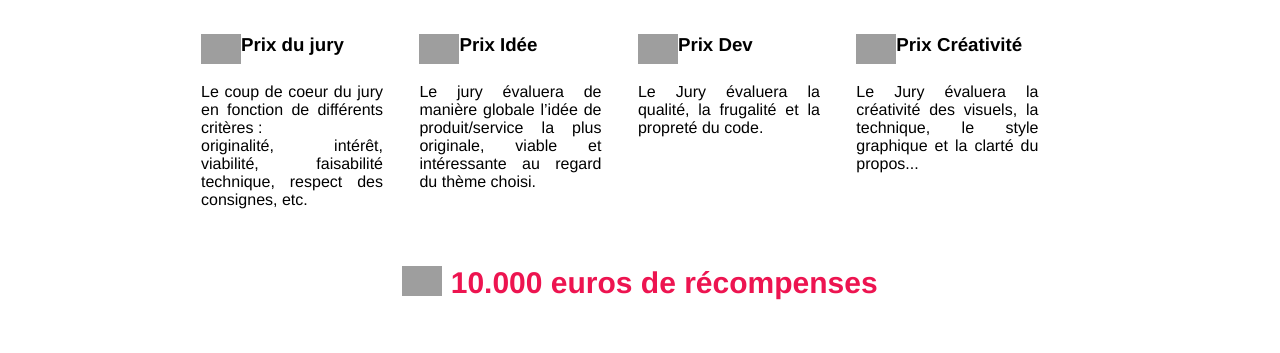
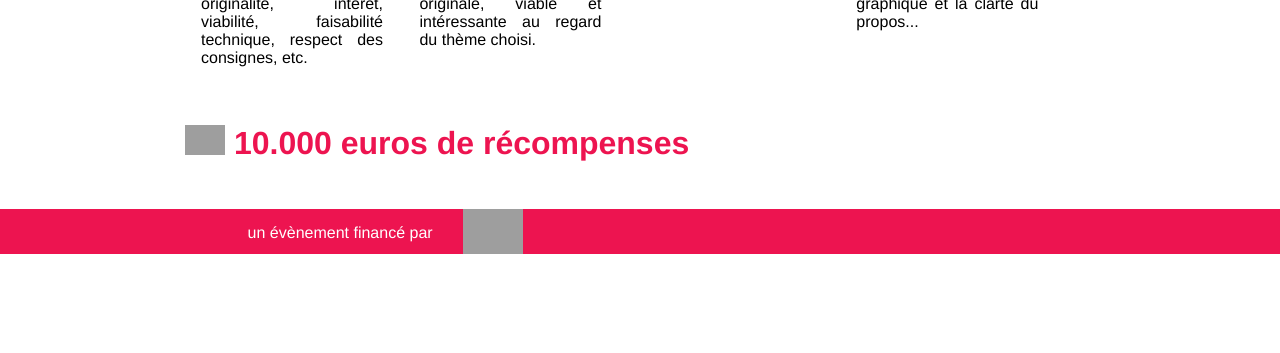
Before and after one commit to Simplon-Narbonne/hackathonGrandSud2, a PHP site: page / in a window 1280 px wide. Shown: the part 3051-3404 px from the top of the page. After the commit the page ends 3305 px from the top, so only its background shows below. Run offline with PHP 8.4, Linux system fonts and the light colour scheme; grey boxes are pictures that could not be loaded.

Commit message:
mise a jour avec un flex

```diff
--- a/landingpage1/assets/css/master.css
+++ b/landingpage1/assets/css/master.css
@@ -1,5 +1,6 @@
 body {
   font-family: "Ubuntu",Helvetica,Arial,Lucida,sans-serif;
+  margin: 0;
 }
 a {
   text-decoration: none;
@@ -11,42 +12,43 @@ strong {
 }
 .contenu {
   max-width: 910px;
+  width: auto;
   margin: auto;
-  margin-top: 110px;
+  margin-top: 6%;
 }
 h2 {
-  font-size: 30px;
-  text-align: center;
+  font-size: 2em;
+  color: #ED1450;
 }
 /*=BANDEAU DU HAUT=*/
-.bandehaut {
+.banniere {
   position: fixed;
   top: 0;
   left: 0;
   width: 100%;
   background-color: #fff;
 }
-.bandeauhaut {
+.bande {
   width: 1044px;
   margin: auto;
   height: 100px;
 }
-.bandeauhaut img {
+.bande img {
   height: 80px;
   display: inline;
   padding: 5px;
   margin: auto;
   vertical-align: middle;
 }
-.bandeauhaut button {
+.bande button {
   display: inline;
   padding: 5px;
   color: #ED1450;;
 }
-.bandeauhaut ul {
+.bande ul {
   display: inline;
 }
-.bandeauhaut li {
+.bande li {
   display: inline;
   padding: 5px;
 }
@@ -95,7 +97,7 @@ h2 {
 .prix h2 {
   color: #ED1450;
 }
-.prix img {
+.prix>.contenu img {
   width: 40px;
   vertical-align: top;
 }
@@ -113,13 +115,15 @@ h2 {
 .fondationsncf {
   background-color: #ED1450;
   color: #fff;
-  height: 41px;
+  height: 45px;
+  display: flex;
+  padding-left: 17%;
 }
 .fondationsncf p {
-  margin-right: 10px;
-  display: inline-block;
+  margin: 15px 30px 0 30px;
+}
+.fondationsncf-img {
 }
 .fondationsncf img {
-  width: 280px;
-  vertical-align: middle;
+  height: 45px;
 }
--- a/landingpage1/index.html
+++ b/landingpage1/index.html
@@ -7,8 +7,8 @@
   </head>
   <body>
     <div class="mainpage">
-      <div class="bandehaut">
-        <div class="bandeauhaut">
+      <div class="banniere">
+        <div class="bande">
 
           <img src="../documents-de-reference/codincamp.png" alt="codincamp" height="" />
           <img src="../documents-de-reference/french-tech.png" alt="french-tech" />
@@ -39,10 +39,14 @@
       <div class="economiedupartage" id="economiedupartage">
 
         <div class="fondationsncf">
+          <div class="fondationsncf-p">
             <p>
               un évènement financé par
             </p>
+          </div>
+          <div class="fondationsncf-img">
             <img src="../documents-de-reference/Logo-Fondation-SNCF.jpg" alt="Fondation SNCF" />
+          </div>
         </div>
 
         <div class="contenu">
@@ -72,10 +76,14 @@
       <div class="presentation" id="presentation">
 
         <div class="fondationsncf">
+          <div class="fondationsncf-p">
             <p>
               un évènement financé par
             </p>
+          </div>
+          <div class="fondationsncf-img">
             <img src="../documents-de-reference/Logo-Fondation-SNCF.jpg" alt="Fondation SNCF" />
+          </div>
         </div>
 
         <div class="contenu">
@@ -127,10 +135,14 @@
       <div class="jury" id="jury">
 
         <div class="fondationsncf">
+          <div class="fondationsncf-p">
             <p>
               un évènement financé par
             </p>
+          </div>
+          <div class="fondationsncf-img">
             <img src="../documents-de-reference/Logo-Fondation-SNCF.jpg" alt="Fondation SNCF" />
+          </div>
         </div>
 
         <div class="contenu">
@@ -171,10 +183,14 @@
       <div class="prix" id="prix">
 
         <div class="fondationsncf">
+          <div class="fondationsncf-p">
             <p>
               un évènement financé par
             </p>
+          </div>
+          <div class="fondationsncf-img">
             <img src="../documents-de-reference/Logo-Fondation-SNCF.jpg" alt="Fondation SNCF" />
+          </div>
         </div>
 
         <div class="contenu">
@@ -219,6 +235,17 @@
         </div>
       </div>
 
+      <div class="fondationsncf">
+        <div class="fondationsncf-p">
+          <p>
+            un évènement financé par
+          </p>
+        </div>
+        <div class="fondationsncf-img">
+          <img src="../documents-de-reference/Logo-Fondation-SNCF.jpg" alt="Fondation SNCF" />
+        </div>
+      </div>
+
     </div>
   </body>
 </html>
```
Also changed, not shown: documents-de-reference/logo-partage.png (added). Lines whose indentation alone changed are shown as unchanged.
